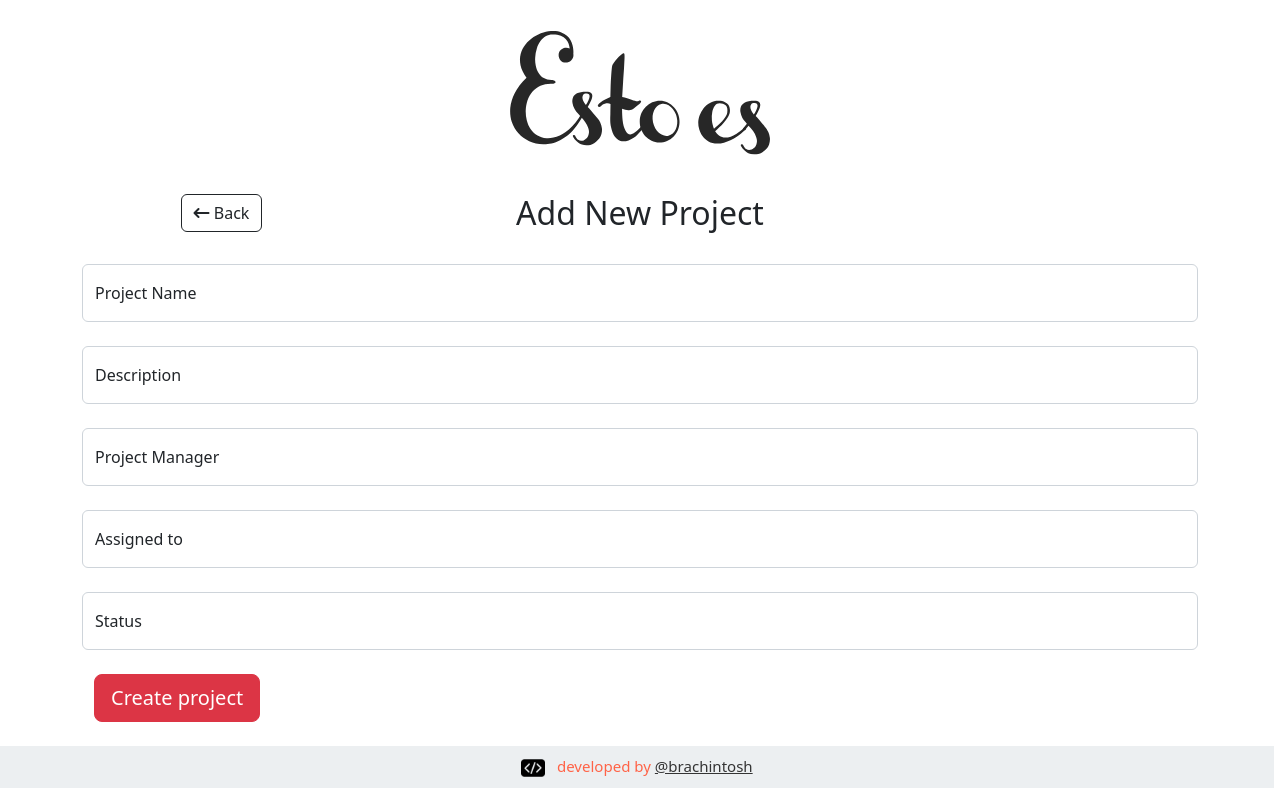
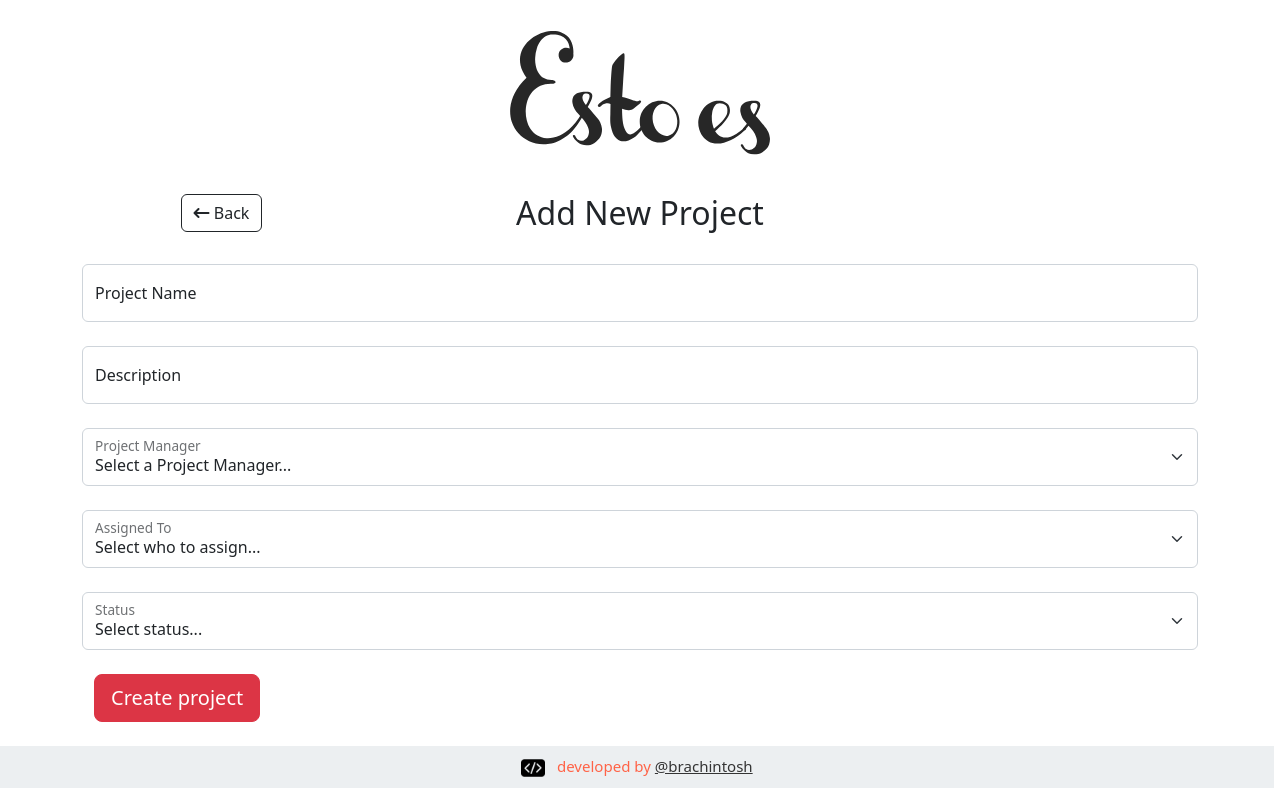
Before and after one commit to Brachintosh/estoEs-frontChallenge, a React (Create React App) app: page /addProject in a window 1280 px wide. Built offline with nearby package versions, Linux system fonts and the light colour scheme.

Commit message:
dropdown-with-dummy-data

```diff
--- a/src/components/Add.js
+++ b/src/components/Add.js
@@ -3,6 +3,8 @@ import { AppContext, useAppContext } from '../context/appContext';
 import Swal from 'sweetalert2';
 import { Link } from 'react-router-dom';
 import  { useForm } from 'react-hook-form';
+import FloatingLabel from 'react-bootstrap/FloatingLabel';
+import Form from 'react-bootstrap/Form';
 
 const Add = () => {
   const { createProject } = useAppContext(AppContext);
@@ -153,7 +155,21 @@ const Add = () => {
           </div>
 
           {/* DROPDOWNS PARA >> "Project Manager", "Assigned to", "Status"  */}
-          <div className="form-floating mb-4">
+          <FloatingLabel controlId="selectProjectManager" label="Project Manager" className="mb-4">
+            <Form.Select
+              {...register("projectManager")}
+              value={projectManager}
+              onChange={(e) => setProjectManager(e.target.value)}
+            >
+              <option >Select a Project Manager...</option>
+              <option value="Juan Carlos">Juan</option>
+              <option value="Joaquin">Joaquin</option>
+              <option value="Raul">Raul</option>
+            </Form.Select>
+          </FloatingLabel>
+          {/* testing... */}
+
+          {/* <div className="form-floating mb-4">
             <input
               {...register("projectManager")}
               value={projectManager}
@@ -164,9 +180,22 @@ const Add = () => {
               placeholder='Project Manager'
             />
             <label>Project Manager</label>
-          </div>
+          </div> */}
 
-          <div className="form-floating mb-4">
+          <FloatingLabel controlId="selectProjectManager" label="Assigned To" className="mb-4">
+            <Form.Select
+              {...register("assignedTo")}
+              value={assignedTo}
+              onChange={(e) => setAssignedTo(e.target.value)}
+            >
+              <option>Select who to assign...</option>
+              <option value="Luka">Luka</option>
+              <option value="Tomas">Tomas</option>
+              <option value="Maria Juana">Juana</option>
+            </Form.Select>
+          </FloatingLabel>
+
+          {/* <div className="form-floating mb-4">
             <input
               {...register("assignedTo")}
               value={assignedTo}
@@ -177,9 +206,23 @@ const Add = () => {
               placeholder='Assigned to'
             />
             <label>Assigned to</label>
-          </div>
+          </div> */}
 
-          <div className="form-floating mb-4">
+          <FloatingLabel controlId="selectProjectManager" label="Status" className="mb-4">
+            <Form.Select
+              {...register("status")}
+              value={status}
+              onChange={(e) => setStatus(e.target.value)}
+            >
+              <option>Select status...</option>
+              <option value="Enabled">Enabled</option>
+              <option value="Paused">Paused</option>
+              <option value="Finished">Finished</option>
+              <option value="Cancelled">Cancelled</option>
+            </Form.Select>
+          </FloatingLabel>
+
+          {/* <div className="form-floating mb-4">
             <input
               {...register("status")}
               value={status}
@@ -190,7 +233,7 @@ const Add = () => {
               placeholder='Assigned to'
             />
             <label>Status</label>
-          </div>
+          </div> */}
 
           {/* BTN SUBMIT */}
           <div className="container text-start">
```
